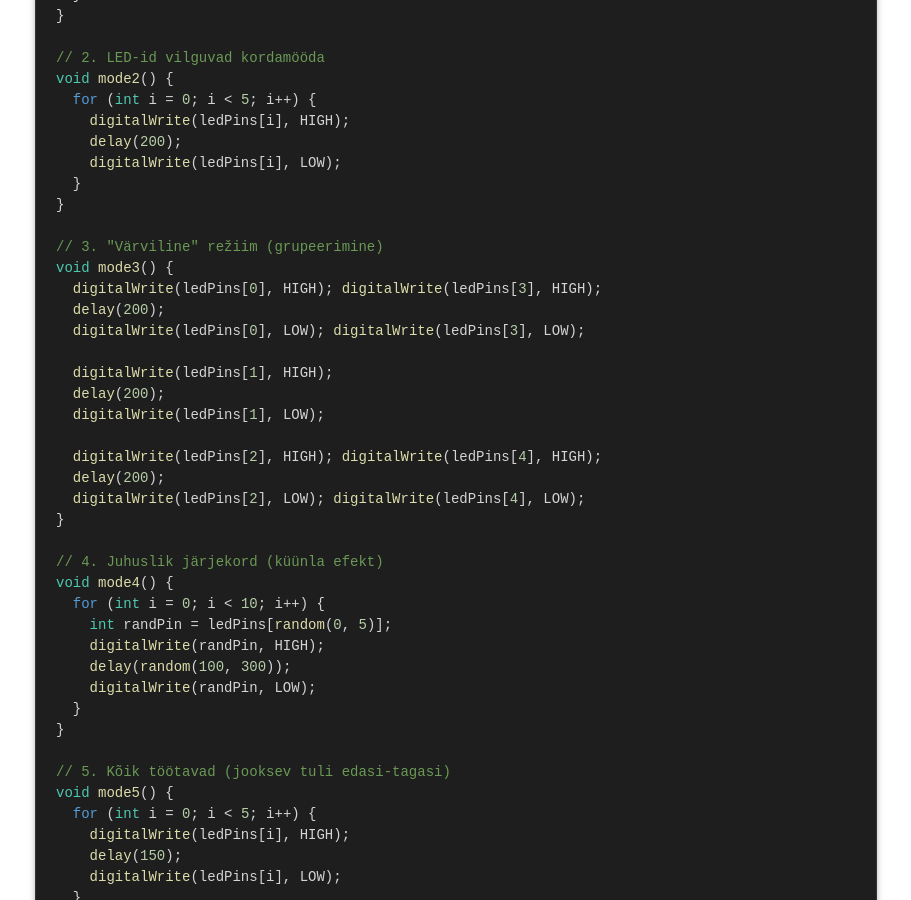
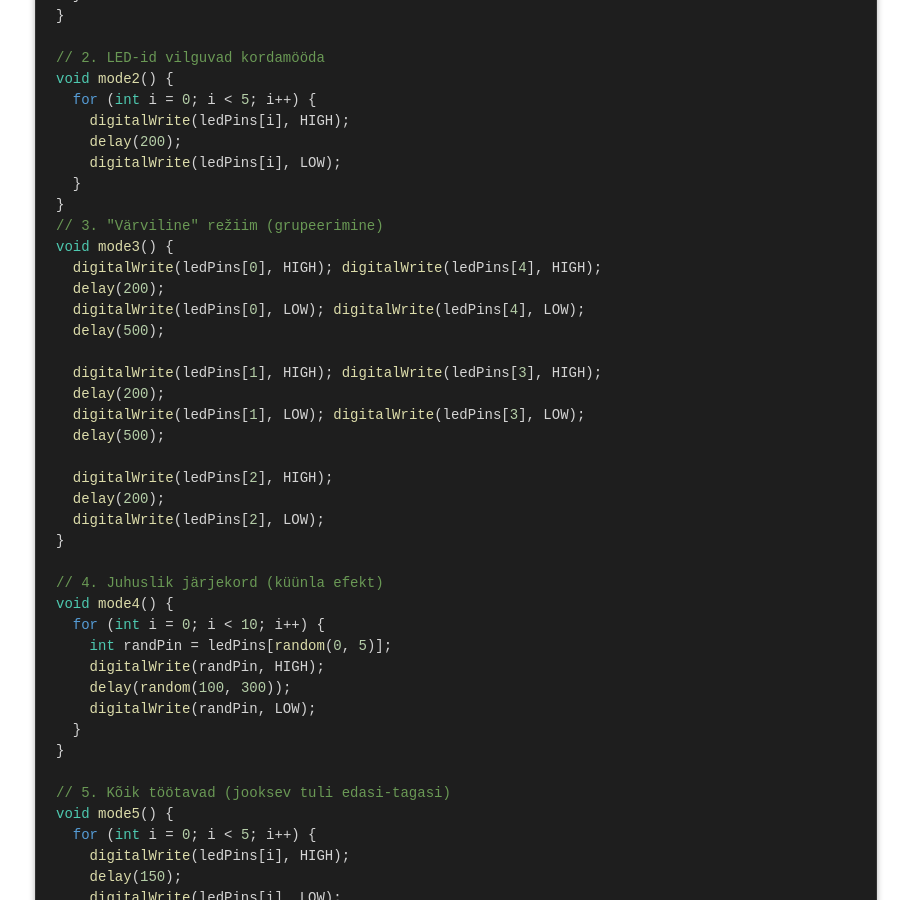
Before and after one commit to capnerss/tarkvara_arendusprotsess, a Jekyll site: the page built from pages/Robootika/valguskett.html, in a window 1280 px wide and 900 px high, scrolled down 2056 px. Shown: the whole window, without its empty margins (105-1016 px from the left). Built offline with Jekyll 4.4.1, drawn with Linux system fonts in a browser that asks for light colours; comment, search, counter and statistics services are not loaded.

Commit message:
add robootika valgus kett fix

```diff
--- a/pages/Robootika/valguskett.html
+++ b/pages/Robootika/valguskett.html
@@ -262,20 +262,21 @@ title: Valguskett
     <span class="function">digitalWrite</span>(ledPins[i], LOW);
   }
 }
-
 <span class="comment">// 3. "Värviline" režiim (grupeerimine)</span>
 <span class="type">void</span> <span class="function">mode3</span>() {
-  <span class="function">digitalWrite</span>(ledPins[<span class="number">0</span>], HIGH); <span class="function">digitalWrite</span>(ledPins[<span class="number">3</span>], HIGH);
+  <span class="function">digitalWrite</span>(ledPins[<span class="number">0</span>], HIGH); <span class="function">digitalWrite</span>(ledPins[<span class="number">4</span>], HIGH);
   <span class="function">delay</span>(<span class="number">200</span>);
-  <span class="function">digitalWrite</span>(ledPins[<span class="number">0</span>], LOW); <span class="function">digitalWrite</span>(ledPins[<span class="number">3</span>], LOW);
+  <span class="function">digitalWrite</span>(ledPins[<span class="number">0</span>], LOW); <span class="function">digitalWrite</span>(ledPins[<span class="number">4</span>], LOW);
+  <span class="function">delay</span>(<span class="number">500</span>);
 
-  <span class="function">digitalWrite</span>(ledPins[<span class="number">1</span>], HIGH);
+  <span class="function">digitalWrite</span>(ledPins[<span class="number">1</span>], HIGH); <span class="function">digitalWrite</span>(ledPins[<span class="number">3</span>], HIGH);
   <span class="function">delay</span>(<span class="number">200</span>);
-  <span class="function">digitalWrite</span>(ledPins[<span class="number">1</span>], LOW);
+  <span class="function">digitalWrite</span>(ledPins[<span class="number">1</span>], LOW); <span class="function">digitalWrite</span>(ledPins[<span class="number">3</span>], LOW);
+  <span class="function">delay</span>(<span class="number">500</span>);
 
-  <span class="function">digitalWrite</span>(ledPins[<span class="number">2</span>], HIGH); <span class="function">digitalWrite</span>(ledPins[<span class="number">4</span>], HIGH);
+  <span class="function">digitalWrite</span>(ledPins[<span class="number">2</span>], HIGH);
   <span class="function">delay</span>(<span class="number">200</span>);
-  <span class="function">digitalWrite</span>(ledPins[<span class="number">2</span>], LOW); <span class="function">digitalWrite</span>(ledPins[<span class="number">4</span>], LOW);
+  <span class="function">digitalWrite</span>(ledPins[<span class="number">2</span>], LOW);
 }
 
 <span class="comment">// 4. Juhuslik järjekord (küünla efekt)</span>
```
